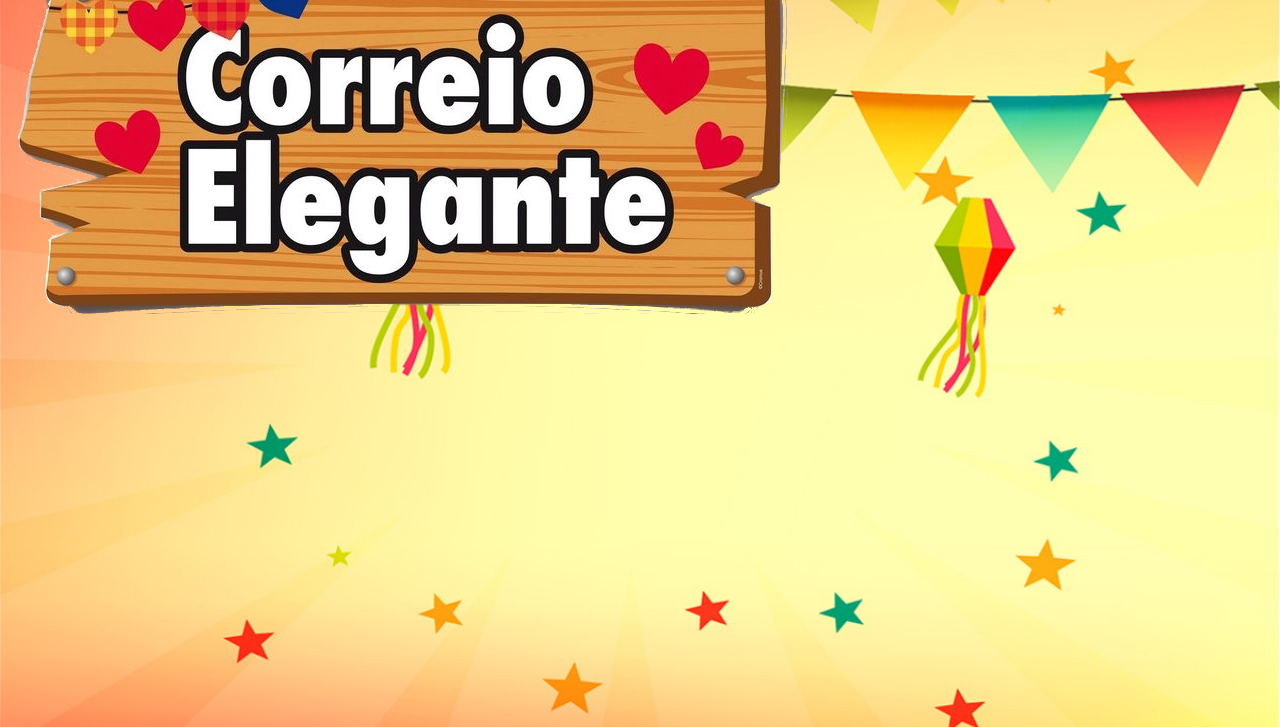
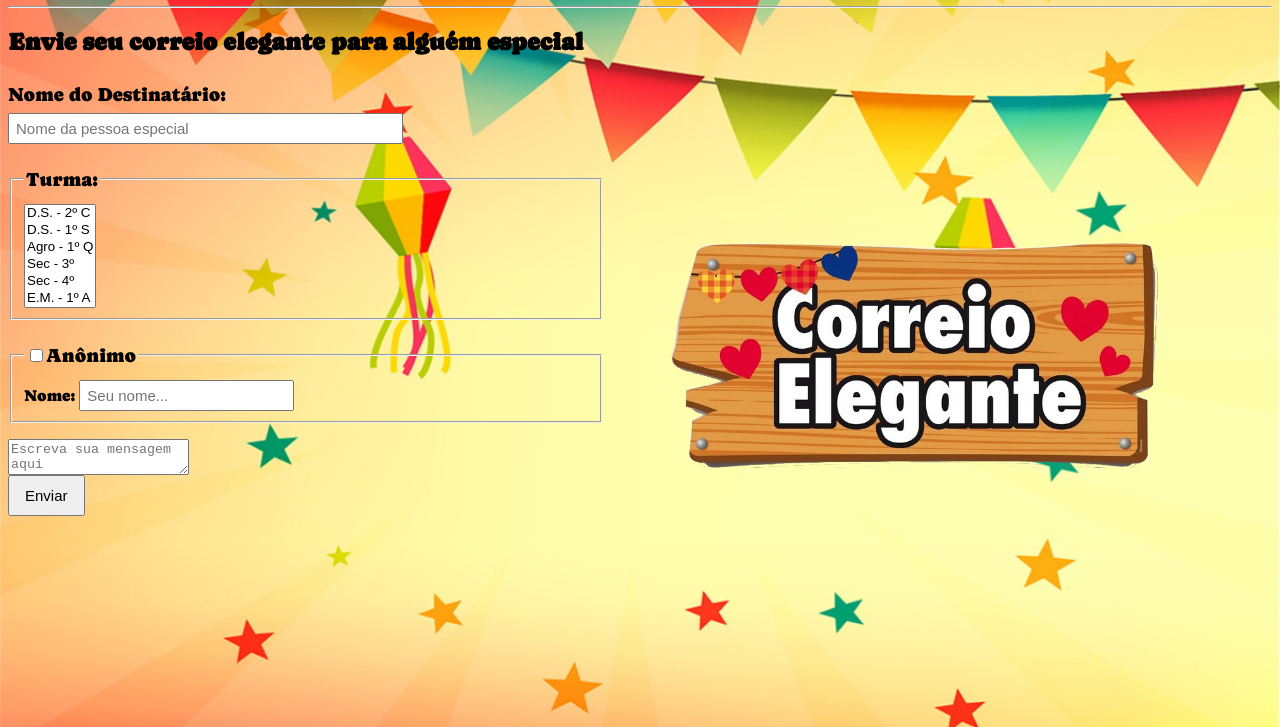
Before and after one commit to HenriquePValle/Prova2Tri, a plain HTML site: page formulario.html in a window 1280 px wide. Shown: the part 73-800 px from the top of the page. Drawn offline with Linux system fonts and the light colour scheme.

Commit message:
atualização

```diff
--- a/css/style.css
+++ b/css/style.css
@@ -1,29 +1,100 @@
+@font-face {
+    font-family: "Caprasimo";
+    src: url(../fonts/Caprasimo-Regular.ttf);
+}
+@font-face {
+    font-family: "Rowdies";
+    src: url(../fonts/Rowdies-Regular.ttf);
+}
+
 body {
     background-image: url(../imagens/bg.jpg);
     background-repeat: no-repeat;
     background-position: center;
     background-attachment: fixed;
     background-size: cover;
+    font-family: "Caprasimo", Impact, sans-serif;
+}
+
+h1{
+    color: brown;
+}
+
+hr {
+    color:brown;
 }
 
 .placa {
     float: left;
-    margin: 6vh 10%;
+    margin: 6vh 4% auto 10%;
+    max-width: 40%;
 }
 
 .principal {
     float: right;
-    margin: 300px 14% auto auto;
+    margin: 31vh 12% auto auto;
+    max-width: 30%;
 }
 
 .mensagem-principal {
-    font-size: 3rem;
+    font-size: 3.5rem;
+    color: #eda776;
 }
 
 .link {
-    border: solid 1px white;
-    padding: 15px 10px;
+    border: solid 1px burlywood;
+    background-color: #aa880011;
+    padding: 20px 15px;
+    font-size: 1.1rem;
+    text-decoration: none;
+    color: burlywood;
+    transition: 0.3s;
+}
+
+.link:hover{
+    background-color: #aa880033;
+    transition: 0.8s;
     font-size: 1.3rem;
-    text-decoration: none;
-    color: white;
+    color: #bc9665;
 }
+
+.placa-correio {
+    float: right;
+    margin: 25vh 8% auto 5%;
+    max-width: 40%;
+}
+
+form > label, legend {
+    font-size: 1.2rem;
+    line-height: 2.0;
+}
+
+form > label{
+    display: block;
+}
+
+#nome, #nome-rem {
+    width: 30%;
+    margin-bottom: 2vh;
+}
+
+fieldset{
+    margin-bottom: 2vh;
+}
+
+#msg {
+    display: block;
+}
+
+input {
+    padding: 5px 6px;
+    font-size: 15px;
+}
+
+#button-send {
+    padding: 10px 15px;
+}
+
+#msg {
+    columns:"80";
+}
--- a/formulario.html
+++ b/formulario.html
@@ -9,9 +9,37 @@
         <link rel="stylesheet" href="css/style.css"/>
     </head>
     <body>
-        <img class="formulario-imagem" src="imagens/celegante.png" alt="Placa Correio Elegante"/>
-        <form>
-
-        </form>
+        <header>
+            <h1>Arraiá do Regente</h1>
+            <hr/>
+        </header>
+        <main>
+            <img class="placa-correio" src="imagens/celegante.png" alt="Placa Correio Elegante"/>
+            <h2>Envie seu correio elegante para alguém especial</h2>
+            <form>
+                <label for="nome" >Nome do Destinatário:</label>
+                <input name="nome_des" id="nome" type="text" placeholder="Nome da pessoa especial" required>
+                <fieldset>
+                    <legend>Turma:</legend>
+                    <select id="turma" name="turma" size="6">
+                        <option value="ds2c">D.S. - 2º C</option>
+                        <option value="ds1s">D.S. - 1º S</option>
+                        <option value="agro1q">Agro - 1º Q</option>
+                        <option value="sec3">Sec - 3º</option>
+                        <option value="sec4">Sec - 4º</option>
+                        <option value="em1a">E.M. - 1º A</option>
+                        <option value="em2b">E.M. - 2º B</option>
+                        <option value="em3b">E.M. - 3º E</option>
+                    </select>
+                </fieldset>
+                <fieldset>
+                    <legend><input type="checkbox" name="anom">Anônimo</legend>
+                    <label for="nome_rem">Nome:</label>
+                    <input type="text" id="nome_rem" placeholder="Seu nome..." name="nome_rem">
+                </fieldset>
+                <textarea id="msg" placeholder="Escreva sua mensagem aqui" required name="mensagem"></textarea>
+                <input type="submit" value="Enviar" id="button-send">
+            </form>
+        </main>
     </body>
 </html>
```
Also changed, not shown: fonts/Caprasimo-Regular.ttf (added), fonts/Rowdies-Bold.ttf (added), fonts/Rowdies-Light.ttf (added), fonts/Rowdies-Regular.ttf (added).
